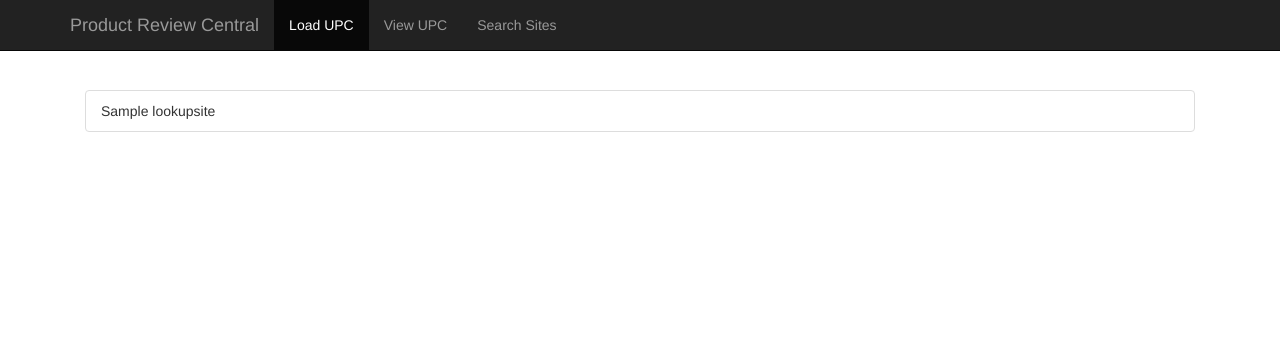
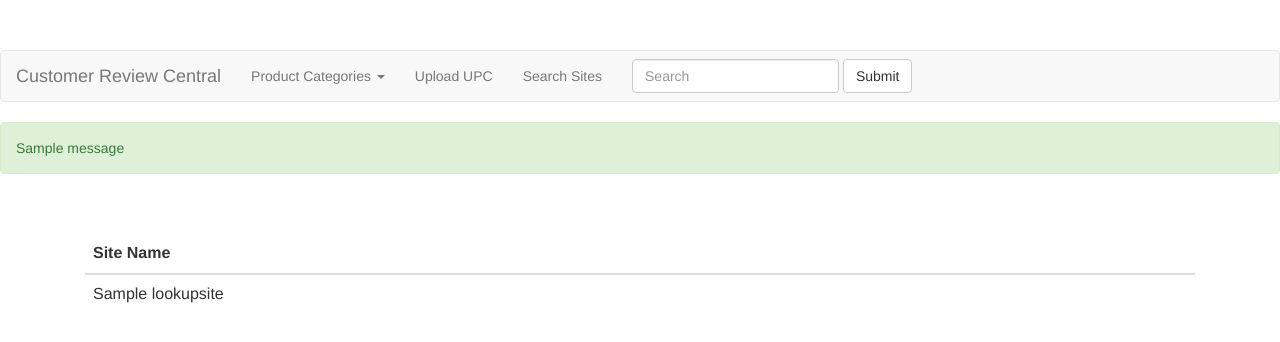
Before and after one commit to tanaysengar/customerreviews, a Django app: page /list_sites/ in a window 1280 px wide. Shown: the top 342 px of the page. Run offline with Django 3.2, Linux system fonts and the light colour scheme; tables that the repository leaves empty hold one stand-in row (values such as "Sample post"); one stand-in notice (Sample message) is shown; some libraries are stand-ins or nearby versions.

Commit message:
Add more changes

```diff
--- a/main/forms.py
+++ b/main/forms.py
@@ -1,11 +1,11 @@
 from django.forms import ModelForm, Textarea
 from models import CustomerReviews
+from django import forms
 
 class CustomerReviewForm(ModelForm):
+    review_title = forms.CharField(required=True)
+    review = forms.CharField(required=True, widget=Textarea)
 
     class Meta:
         model= CustomerReviews
         fields = ('review_title','review')
-        widgets = {
-            'review': Textarea,
-        }
--- a/main/views.py
+++ b/main/views.py
@@ -5,6 +5,7 @@ from main.models import UPC, LookupSites, CustomerReviews
 from forms import CustomerReviewForm
 from django.http import HttpResponseRedirect
 from django.core.paginator import Paginator, EmptyPage, PageNotAnInteger
+from django.contrib import messages
 
 def list_upc(request):
     upc_codes = UPC.objects.all()
@@ -54,12 +55,12 @@ def upc_reviews(request,code):
 def add_review(request):
     if request.method == 'POST':
         form = CustomerReviewForm(request.POST)
-        if form.is_valid():
-            new_review = form.save(commit=False)
-            code = request.POST['code']
-            new_review.upc= UPC.objects.get(pk=code)
-            new_review.lookupsite = LookupSites.objects.get(pk=4)
-            new_review.save()
+        new_review = form.save(commit=False)
+        code = request.POST['code']
+        new_review.upc= UPC.objects.get(pk=code)
+        new_review.lookupsite = LookupSites.objects.get(pk=4)
+        new_review.save()
+        messages.add_message(request, messages.INFO, 'Your review has been added. Thank you.')
     else:
         form=CustomerReviewForm()
 
--- a/templates/base.html
+++ b/templates/base.html
@@ -2,7 +2,7 @@
 <html lang="en">
   <head>
     <meta charset="utf-8">
-    <title>Bootstrap, from Twitter</title>
+    <title>Customer Review Central</title>
     <meta name="viewport" content="width=device-width, initial-scale=1.0">
     <meta name="description" content="">
     <meta name="author" content="">
@@ -23,7 +23,7 @@
   </head>
 
   <body>
-    <div class="navbar navbar-inverse navbar-fixed-top" role="navigation">
+    <!--div class="navbar navbar-inverse navbar-fixed-top" role="navigation">
       <div class="container">
         <div class="navbar-header">
           <button type="button" class="navbar-toggle" data-toggle="collapse" data-target=".navbar-collapse">
@@ -41,19 +41,74 @@
             <li><a href="/list_upc">View UPC</a></li>
              <li><a href="/list_sites">Search Sites</a></li>
           </ul>
-        </div><!--/.nav-collapse -->
+        </div>
       </div>
-    </div>
+    </div-->
+
+    <nav class="navbar navbar-default" role="navigation">
+      <div class="container-fluid">
+        <!-- Brand and toggle get grouped for better mobile display -->
+        <div class="navbar-header">
+          <button type="button" class="navbar-toggle" data-toggle="collapse" data-target="#bs-example-navbar-collapse-1">
+            <span class="sr-only">Toggle navigation</span>
+            <span class="icon-bar"></span>
+            <span class="icon-bar"></span>
+            <span class="icon-bar"></span>
+          </button>
+          <a class="navbar-brand" href="#">Customer Review Central</a>
+        </div>
+
+        <!-- Collect the nav links, forms, and other content for toggling -->
+        <div class="collapse navbar-collapse" id="bs-example-navbar-collapse-1">
+          <ul class="nav navbar-nav">
+
+            <li class="dropdown">
+              <a href="#" class="dropdown-toggle" data-toggle="dropdown">Product Categories <b class="caret"></b></a>
+              <ul class="dropdown-menu">
+                <li><a href="/list_upc">Electronics</a></li>
+                <li><a href="/list_upc">Computers</a></li>
+                <li><a href="/list_upc">Cell Phone and accessories</a></li>
+                <li class="divider"></li>
+                <li><a href="/list_upc">Home & Personal</a></li>
+                 <li><a href="/list_upc">Kitchen</a></li>
+                <li class="divider"></li>
+                <li><a href="/list_upc">Music</a></li>
+                <li><a href="/list_upc">Pet Supplies</a></li>
+              </ul>
+            </li>
+
+            <li><a href="/list">Upload UPC</a></li>
+
+            <li><a href="/list_sites">Search Sites</a></li>
+          </ul>
+          <form class="navbar-form navbar-left" role="search">
+            <div class="form-group">
+              <input type="text" class="form-control" placeholder="Search">
+            </div>
+            <button type="submit" class="btn btn-default">Submit</button>
+          </form>
+        </div><!-- /.navbar-collapse -->
+      </div><!-- /.container-fluid -->
+    </nav>
+
+    {% if messages %}
+        <div class="alert alert-success">
+            <div class="messages">
+                {% for message in messages %}
+                    {{ message }}
+                {% endfor %}
+            </div>
+        </div>
+    {% endif %}
 
     <div class="container">
-
       <div class="starter-template">
             {% block body_block %}
             {% endblock %}
+      </div>
+    </div><!-- /.container -->
 
-      </div>
 
-    </div><!-- /.container -->
     <script src="{% static "js/jquery-1.11.0.js" %}"></script>
     <script src="{% static "js/bootstrap.min.js" %}"></script>
 
--- a/templates/list_sites.html
+++ b/templates/list_sites.html
@@ -3,11 +3,18 @@
 {% block body_block %}
 <div align="left">
     {% if lookup_sites %}
-        <ul class="list-group">
-        {% for sites in lookup_sites %}
-             <li class="list-group-item">{{ sites.sitename }}</li>
-        {% endfor %}
-        </ul>
+        <table class="table table-hover">
+            <thead>
+                <tr><th>Site Name</th><!--th>Description</th--></tr>
+            </thead>
+            <tbody>
+            {% for sites in lookup_sites %}
+                 <tr>
+                    <td>{{ sites.sitename }}</td>
+            {% endfor %}
+            </tbody>
+        </table>
+
     {% else %}
         <p>No documents.</p>
     {% endif %}
```
Also changed, not shown: templates/list.html (+13 -5 lines), templates/list_upc.html (+6 -5 lines).
